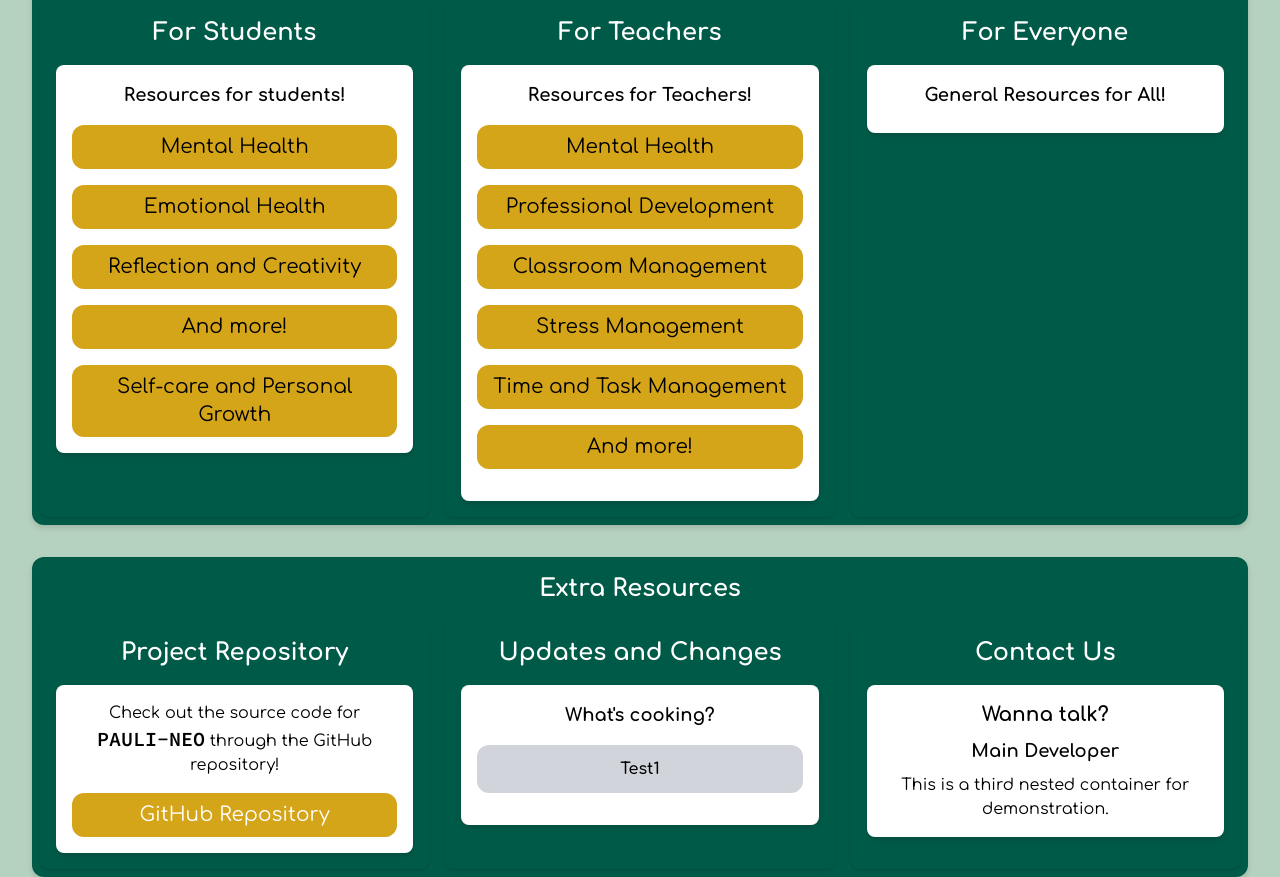
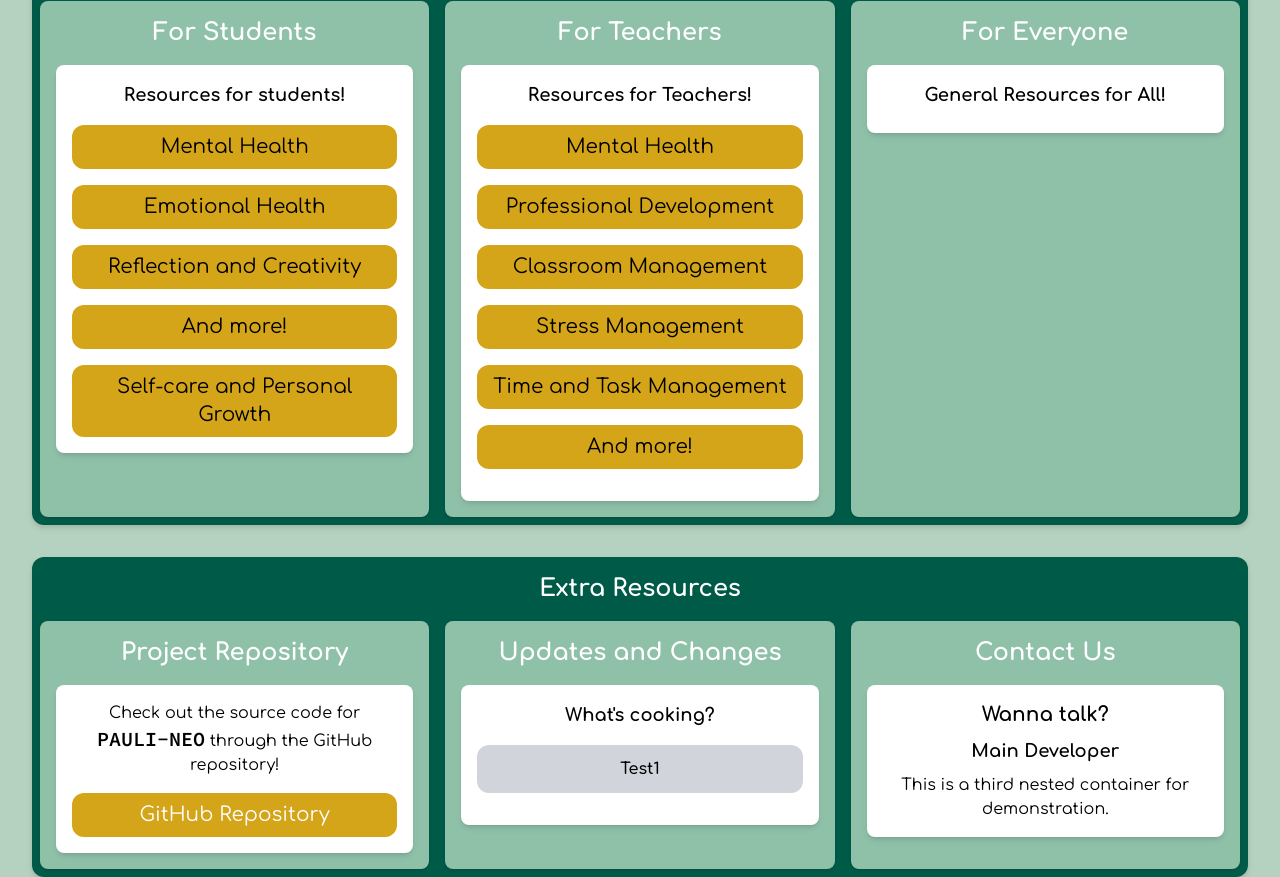
Before and after one commit to chesugotgit/pauli-neo, a website: page public/index.html in a window 1280 px wide. Shown: the part 323-1200 px from the top of the page. Drawn offline with Linux system fonts and the light colour scheme.

Commit message:
refactor(colors): corrected colors to match formatting
Corrected the colors on the page to match the formatting

```diff
--- a/public/index.html
+++ b/public/index.html
@@ -36,14 +36,14 @@
 
   <!-- Main Content -->
   <!-- Container -->
-  <div class="bg-slate-300 container mx-auto mt-8 max-w-[95%] rounded-xl bg-bgSecondary p-2 drop-shadow-md">
+  <div class="container mx-auto mt-8 max-w-[95%] rounded-xl bg-bgSecondary p-2 drop-shadow-md">
     <h2 class="mb-4 mt-2 text-center text-2xl font-bold text-white">Let's get started!</h2>
 
     <!-- Grid -->
     <div class="grid grid-cols-1 gap-4 sm:grid-cols-2 md:grid-cols-3">
 
       <!--- Grid Item -->
-      <div class="rounded-lg bg-pale-teal p-4 text-white shadow">
+      <div class="rounded-lg bg-paleteal p-4 text-white shadow">
         <h2 class="mb-4 text-center text-2xl font-bold text-deep-emerald">For Students</h2>
         <div class="rounded-lg bg-white p-4 text-black shadow-md">
           <h3 class="mb-2 text-center text-lg text-medium-gray font-bold">Resources for students!</h3>
@@ -58,7 +58,7 @@
       </div>
 
       <!--- Grid Item -->
-      <div class="rounded-lg bg-pale-teal p-4 text-white shadow">
+      <div class="rounded-lg bg-paleteal p-4 text-white shadow">
         <h2 class="mb-4 text-center text-2xl font-bold text-deep-emerald">For Teachers</h2>
         <div class="rounded-lg bg-white p-4 text-black shadow-md">
           <h3 class="mb-2 text-center text-lg text-medium-gray font-bold">Resources for Teachers!</h3>
@@ -74,7 +74,7 @@
       </div>
 
       <!--- Grid Item -->
-      <div class="rounded-lg bg-pale-teal p-4 text-white shadow">
+      <div class="rounded-lg bg-paleteal p-4 text-white shadow">
         <h2 class="mb-4 text-center text-2xl font-bold text-deep-emerald">For Everyone</h2>
         <div class="rounded-lg bg-white p-4 text-black shadow-md">
           <h3 class="mb-2 text-center text-lg text-medium-gray font-bold">General Resources for All!</h3>
@@ -87,14 +87,14 @@
 
     <!-- Second Main Content -->
     <!-- Container -->
-    <div class="bg-slate-300 container mx-auto mt-8 max-w-[95%] rounded-xl bg-bgSecondary p-2 drop-shadow-md">
+    <div class="container mx-auto mt-8 max-w-[95%] rounded-xl bg-bgSecondary p-2 drop-shadow-md">
       <h2 class="mb-4 mt-2 text-center text-2xl font-bold text-white">Extra Resources</h2>
 
       <!-- Grid -->
       <div class="grid grid-cols-1 gap-4 sm:grid-cols-2 md:grid-cols-3">
 
         <!--- Grid Item -->
-        <div class="rounded-lg bg-pale-teal p-4 text-white shadow">
+        <div class="rounded-lg bg-paleteal p-4 text-white shadow">
           <h2 class="mb-4 text-center text-2xl font-bold text-deep-emerald">Project Repository</h2>
           <div class="rounded-lg bg-white p-4 text-black shadow-md">
             <p class="text-center text-medium-gray">Check out the source code for <span class="font-source-code text-xl font-semibold">PAULI-NEO</span> through the GitHub repository! </p>
@@ -105,7 +105,7 @@
         </div>
 
         <!--- Grid Item -->
-        <div class="rounded-lg bg-pale-teal p-4 text-white shadow">
+        <div class="rounded-lg bg-paleteal p-4 text-white shadow">
           <h2 class="mb-4 text-center text-2xl font-bold text-deep-emerald">Updates and Changes</h2>
           <div class="rounded-lg bg-white p-4 text-black shadow-md">
             <h3 class="mb-2 text-center text-lg text-medium-gray font-bold">What's cooking?</h3>
@@ -116,7 +116,7 @@
         </div>
 
         <!--- Grid Item -->
-        <div class="rounded-lg bg-pale-teal p-4 text-white shadow">
+        <div class="rounded-lg bg-paleteal p-4 text-white shadow">
           <h2 class="mb-4 text-center text-2xl font-bold text-deep-emerald">Contact Us</h2>
           <div class="rounded-lg bg-white p-4 text-black shadow-md">
             <h3 class="mb-2 text-center text-xl text-medium-gray font-bold">Wanna talk?</h3>
```
Also changed, not shown: public/output.css.
